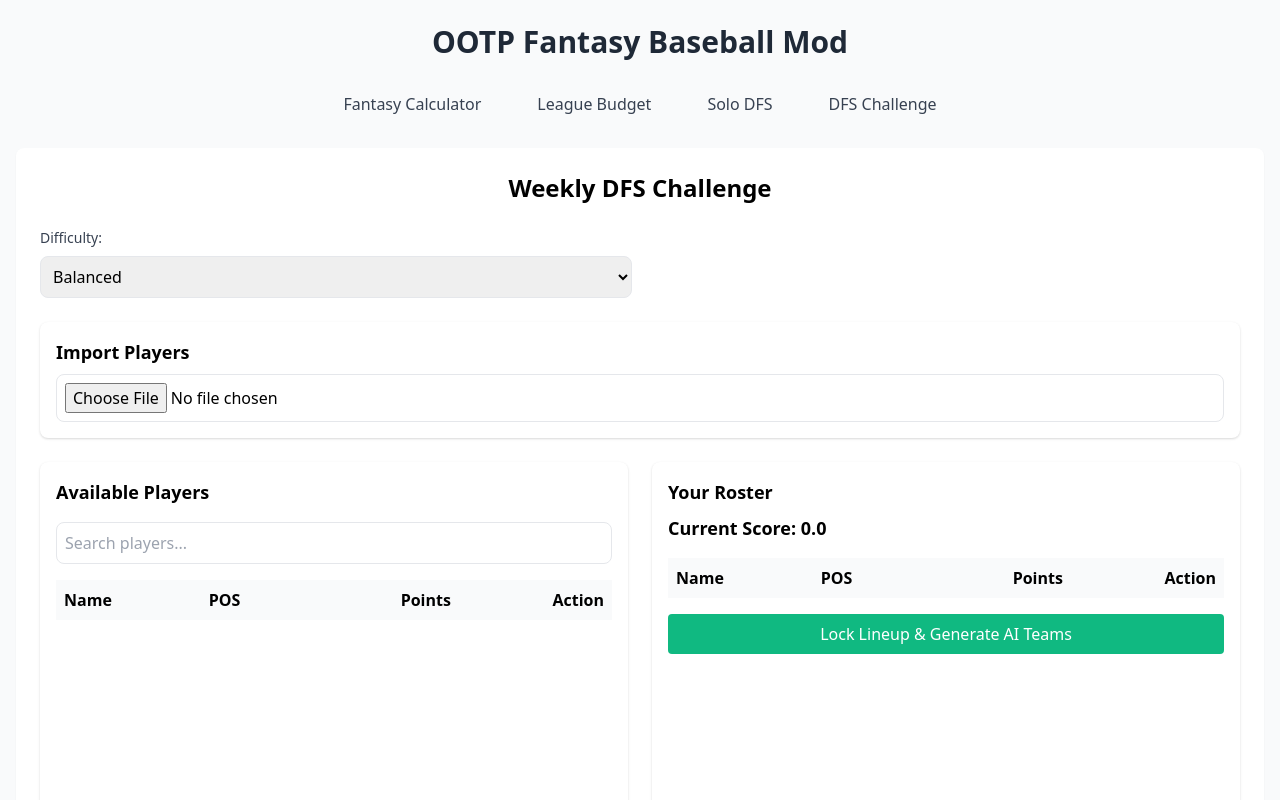
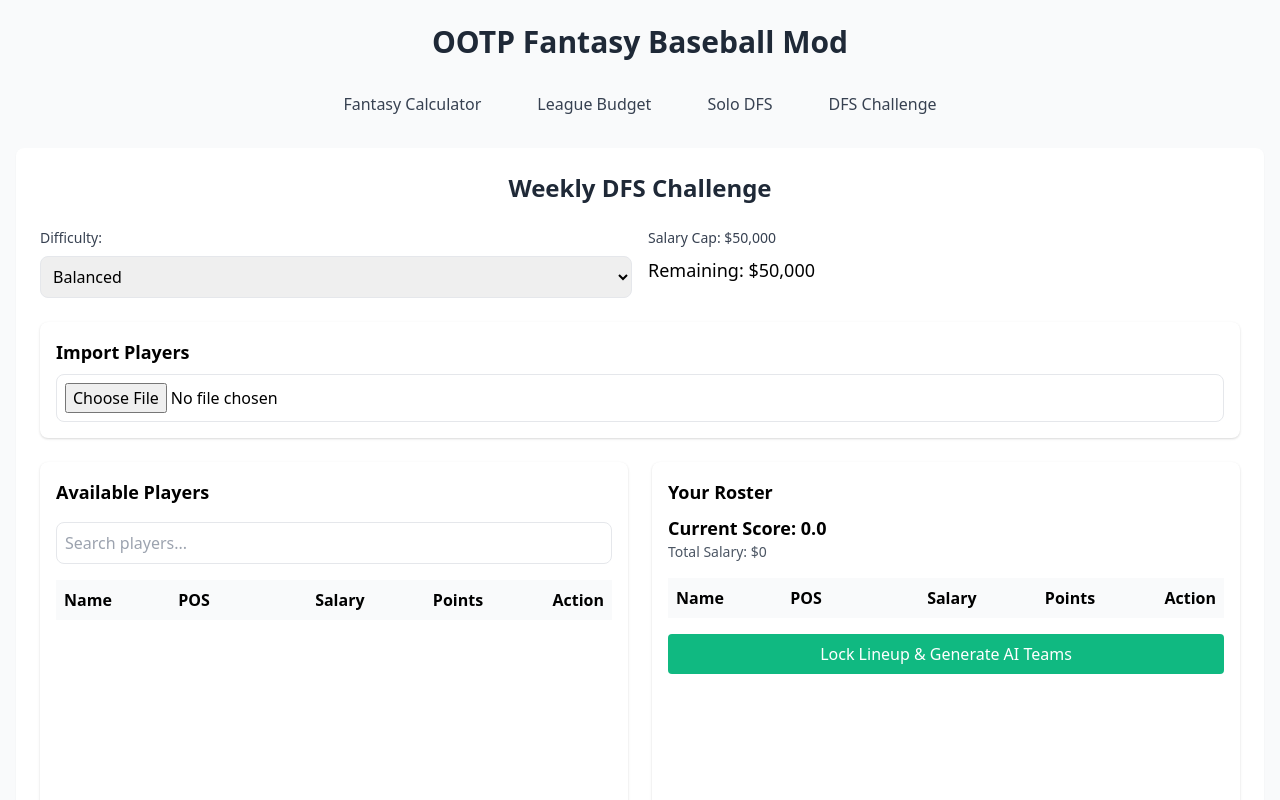
Before and after one commit to quarterback/SimBaseballCalc, a React (Create React App) app: page /dfs-ai in a window 1280 px wide. Shown: the top 800 px of the page. Built offline with nearby package versions, Linux system fonts and the light colour scheme.

Commit message:
Update DFSAI.js

```diff
--- a/src/DFSAI.js
+++ b/src/DFSAI.js
@@ -4,6 +4,7 @@ import Papa from 'papaparse';
 const DFSAI = () => {
   const [availablePlayers, setAvailablePlayers] = useState([]);
   const [userRoster, setUserRoster] = useState([]);
+  const [currentSalary, setCurrentSalary] = useState(0);
   const [currentScore, setCurrentScore] = useState(0);
   const [loadingStats, setLoadingStats] = useState(false);
   const [error, setError] = useState('');
@@ -11,14 +12,53 @@ const DFSAI = () => {
   const [difficulty, setDifficulty] = useState('balanced');
   const [aiTeams, setAiTeams] = useState([]);
   const [searchQuery, setSearchQuery] = useState('');
+  const [winner, setWinner] = useState(null);
 
-  const aiPersonalities = [
-    { name: 'KateParkfactor', strategy: 'venueAnalytics' },
-    { name: 'xWOBA_Warrior', strategy: 'advancedStats' },
-    { name: 'Sarah_Numbers', strategy: 'probabilityBased' },
-    { name: 'TomTheStacker', strategy: 'stackLineups' },
-    { name: 'AceHunter_Mike', strategy: 'elitePitcher' },
-    { name: 'ValueJohn_DFS', strategy: 'valueHunting' }
+  const SALARY_CAP = 50000;
+  const MIN_SALARY = 3000;
+
+  const ROSTER_REQUIREMENTS = {
+    'P': 2,
+    'C': 1,
+    '1B': 1,
+    '2B': 1,
+    '3B': 1,
+    'SS': 1,
+    'OF': 2,
+    'UTIL': 1
+  };
+
+  // Random username generation
+  const generateRandomUser = () => {
+    const prefixes = ['DFS', 'Fantasy', 'Ball', 'Base', 'Diamond', 'Stats', 'Money', 'Pro', 'Grinder', 'Daily'];
+    const suffixes = ['King', 'Queen', 'Champ', 'Master', 'Guru', 'Wizard', 'Beast', 'Expert', 'Boss', 'Shark'];
+    const numbers = () => Math.floor(Math.random() * 999).toString().padStart(2, '0');
+    const symbols = ['_', '', '.'];
+
+    const patterns = [
+      () => `${prefixes[Math.floor(Math.random() * prefixes.length)]}${symbols[Math.floor(Math.random() * symbols.length)]}${numbers()}`,
+      () => `${suffixes[Math.floor(Math.random() * suffixes.length)]}${symbols[Math.floor(Math.random() * symbols.length)]}${numbers()}`,
+      () => `${prefixes[Math.floor(Math.random() * prefixes.length)]}${suffixes[Math.floor(Math.random() * suffixes.length)]}`,
+      () => `The${suffixes[Math.floor(Math.random() * suffixes.length)]}${numbers()}`
+    ];
+
+    return patterns[Math.floor(Math.random() * patterns.length)]();
+  };
+
+  const generateCompetitorPool = (count = 20) => {
+    return Array(count).fill(null).map(() => ({
+      name: generateRandomUser(),
+      isRegular: false
+    }));
+  };
+
+  // Regular competitors (small pool that's always included)
+  const regularCompetitors = [
+    { name: 'DailyGrinder', isRegular: true },
+    { name: 'StatShark', isRegular: true },
+    { name: 'BaseballGuru', isRegular: true },
+    { name: 'MoneyMaker', isRegular: true },
+    { name: 'ProPlayer', isRegular: true }
   ];
 
   const processFile = async (file) => {
@@ -39,10 +79,14 @@ const DFSAI = () => {
 
           const processedPlayers = results.data.map(player => {
             const singles = (player.H || 0) - ((player['2B'] || 0) + (player['3B'] || 0) + (player.HR || 0));
+            const points = calculateFantasyPoints(player);
+            const salary = generateSalary(points, player.POS);
+
             return {
               ...player,
               '1B': singles,
-              points: calculateFantasyPoints(player)
+              points,
+              salary
             };
           });
 
@@ -61,7 +105,6 @@ const DFSAI = () => {
   };
 
   const calculateFantasyPoints = (player) => {
-    // Basic DraftKings scoring
     const scoring = {
       '1B': 3, '2B': 5, '3B': 8, 'HR': 10,
       'R': 2, 'RBI': 2, 'BB': 2, 'SB': 5,
@@ -76,78 +119,81 @@ const DFSAI = () => {
     }, 0);
   };
 
+  const generateSalary = (points, position) => {
+    const positionMultiplier = {
+      'P': 1.4,
+      'C': 1.2,
+      'SS': 1.15,
+      'OF': 0.9
+    }[position] || 1;
+
+    const baseSalary = points * 100 * positionMultiplier;
+    const randomizedSalary = baseSalary * (0.8 + Math.random() * 0.4);
+    return Math.max(MIN_SALARY, Math.round(randomizedSalary));
+  };
+
+  const validateRoster = (roster) => {
+    const positionCounts = roster.reduce((counts, player) => {
+      const pos = player.POS;
+      counts[pos] = (counts[pos] || 0) + 1;
+      return counts;
+    }, {});
+
+    // Check each position requirement except UTIL
+    for (const [pos, required] of Object.entries(ROSTER_REQUIREMENTS)) {
+      if (pos === 'UTIL') continue;
+      if ((positionCounts[pos] || 0) < required) {
+        return `Need ${required} ${pos} player${required > 1 ? 's' : ''}. Have ${positionCounts[pos] || 0}`;
+      }
+    }
+
+    // Validate total roster size accounts for UTIL
+    const requiredTotal = Object.values(ROSTER_REQUIREMENTS).reduce((a, b) => a + b, 0);
+    if (roster.length < requiredTotal) {
+      return `Need ${requiredTotal} total players (including 1 UTIL)`;
+    }
+
+    return null;
+  };
+
   const addToRoster = (player) => {
-    if (userRoster.length >= 9) {
-      setError('Roster is full (9 players maximum)');
+    if (userRoster.length >= 10) {
+      setError('Roster is full (10 players maximum)');
+      return;
+    }
+
+    const newSalary = currentSalary + player.salary;
+    if (newSalary > SALARY_CAP) {
+      setError(`Cannot add ${player.Name} - would exceed salary cap by $${(newSalary - SALARY_CAP).toLocaleString()}`);
+      return;
+    }
+
+    const positionError = validateRoster([...userRoster, player]);
+    if (positionError) {
+      setError(positionError);
       return;
     }
 
     const updatedRoster = [...userRoster, player];
     setUserRoster(updatedRoster);
+    setCurrentSalary(newSalary);
     updateScore(updatedRoster);
   };
 
   const removeFromRoster = (playerIndex) => {
     const updatedRoster = userRoster.filter((_, index) => index !== playerIndex);
+    const newSalary = updatedRoster.reduce((total, player) => total + player.salary, 0);
     setUserRoster(updatedRoster);
+    setCurrentSalary(newSalary);
     updateScore(updatedRoster);
   };
 
   const updateScore = (roster) => {
-    const score = roster.reduce((total, player) => total + (player.points || 0), 0);
+    const score = roster.reduce((total, player) => total + player.points, 0);
     setCurrentScore(score);
   };
 
-  const lockGame = () => {
-    if (userRoster.length !== 9) {
-      setError('Please select exactly 9 players before locking your lineup');
-      return;
-    }
-    setGameLocked(true);
-    generateAiTeams();
-  };
-const generateAiTeams = () => {
-  if (availablePlayers.length === 0) {
-    setError('No player data available.');
-    return;
-  }
-
-  const SALARY_CAP = 50000;
-  const MIN_SALARY = 3000;
-  const ROSTER_REQUIREMENTS = {
-    'P': 2,
-    'C': 1,
-    '1B': 1,
-    '2B': 1,
-    '3B': 1,
-    'SS': 1,
-    'OF': 2
-  };
-
-  // First, generate complete player pool with salaries and values
-  const enhancedPlayerPool = availablePlayers.map(player => {
-    // Generate salary based on performance and position
-    const positionMultiplier = {
-      'P': 1.4,
-      'C': 1.2,
-      'SS': 1.15,
-      'OF': 0.9
-    }[player.POS] || 1;
-
-    // Base salary on points with position adjustment
-    const baseSalary = Math.max(
-      MIN_SALARY,
-      Math.round(((player.points || 0) * 100 * positionMultiplier) * (0.8 + Math.random() * 0.4))
-    );
-
-    return {
-      ...player,
-      salary: baseSalary
-    };
-  });
-
-  const selectTeamPlayers = () => {
-    // Generate unique strategy for this team
+  const generateAiTeam = (competitor) => {
     const strategy = {
       powerFocus: Math.random(),
       contactFocus: Math.random(),
@@ -158,14 +204,12 @@ const generateAiTeams = () => {
     };
 
     let roster = [];
-    let remainingSalary = SALARY_CAP;
-    let availablePlayers = [...enhancedPlayerPool];
-    let selectedTeams = new Set();
+    let totalSalary = 0;
+    let availablePool = [...availablePlayers];
 
     const evaluatePlayer = (player) => {
-      let value = player.points || 0;
+      let value = player.points;
 
-      // Apply strategy weights
       if (player.POS?.includes('P')) {
         value *= (1 + strategy.pitchingFocus);
       } else {
@@ -173,57 +217,46 @@ const generateAiTeams = () => {
         value *= (1 + (player.AVG || 0) * strategy.contactFocus);
       }
 
-      // Value hunting modifier
       if (strategy.valueHunting) {
         value = value / player.salary;
       }
 
-      // Team stacking bonus
-      if (strategy.stackingPreference && selectedTeams.has(player.Team)) {
-        value *= 1.2;
-      }
-
-      // Add randomness based on risk tolerance
       value *= (1 - strategy.riskTolerance/2 + Math.random() * strategy.riskTolerance);
 
       return value;
     };
 
-    // Fill each position while respecting salary cap
+    // Fill required positions
     for (const [pos, count] of Object.entries(ROSTER_REQUIREMENTS)) {
-      const positionPlayers = availablePlayers
+      if (pos === 'UTIL') continue; // Handle UTIL separately
+
+      const positionPlayers = availablePool
         .filter(p => p.POS?.includes(pos))
-        .filter(p => p.salary <= remainingSalary)
+        .filter(p => p.salary <= SALARY_CAP - totalSalary)
         .sort((a, b) => evaluatePlayer(b) - evaluatePlayer(a));
 
       for (let i = 0; i < count && i < positionPlayers.length; i++) {
         const player = positionPlayers[i];
-        if (player && player.salary <= remainingSalary) {
-          roster.push(player);
-          remainingSalary -= player.salary;
-          selectedTeams.add(player.Team);
-          availablePlayers = availablePlayers.filter(p => p !== player);
-        }
+        roster.push(player);
+        totalSalary += player.salary;
+        availablePool = availablePool.filter(p => p !== player);
       }
     }
 
-    const totalPoints = roster.reduce((sum, player) => sum + (player.points || 0), 0);
-    const totalSalary = SALARY_CAP - remainingSalary;
+    // Add UTIL player
+    const utilPlayers = availablePool
+      .filter(p => !p.POS?.includes('P'))
+      .filter(p => p.salary <= SALARY_CAP - totalSalary)
+      .sort((a, b) => evaluatePlayer(b) - evaluatePlayer(a));
 
-    return {
-      roster,
-      totalPoints,
-      totalSalary,
-      remainingSalary
-    };
-  };
+    if (utilPlayers.length > 0) {
+      roster.push(utilPlayers[0]);
+      totalSalary += utilPlayers[0].salary;
+    }
 
-  // Generate AI teams
-  let teams = aiPersonalities.map(personality => {
-    const teamResult = selectTeamPlayers();
+    const totalPoints = roster.reduce((sum, player) => sum + player.points, 0);
+    let adjustedPoints = totalPoints;
 
-    // Apply difficulty modifier
-    let adjustedPoints = teamResult.totalPoints;
     if (difficulty === 'hard') {
       adjustedPoints *= 1.1;
     } else if (difficulty === 'easy') {
@@ -231,23 +264,50 @@ const generateAiTeams = () => {
     }
 
     return {
-      name: personality.name,
-      strategy: personality.strategy, // Keep for display but actual strategy is hidden
+      name: competitor.name,
       score: adjustedPoints,
-      roster: teamResult.roster,
-      salary: teamResult.totalSalary,
-      remainingSalary: teamResult.remainingSalary
+      roster: roster,
+      salary: totalSalary,
+      remainingSalary: SALARY_CAP - totalSalary
     };
-  });
+  };
 
-  // Sort teams by score
-  teams.sort((a, b) => b.score - a.score);
-  setAiTeams(teams);
-};
+  const lockGame = () => {
+    if (userRoster.length !== 10) {
+      setError('Must have exactly 10 players (including UTIL) to lock lineup');
+      return;
+    }
+
+    const positionError = validateRoster(userRoster);
+    if (positionError) {
+      setError(positionError);
+      return;
+    }
+
+    // Generate AI teams
+    const competitors = [
+      ...regularCompetitors.slice(0, 5),
+      ...generateCompetitorPool(15)
+    ].sort(() => Math.random() - 0.5).slice(0, 15);
+
+    const aiResults = competitors.map(competitor => generateAiTeam(competitor));
+
+    // Add user to results
+    const allResults = [
+      { name: 'You', score: currentScore, roster: userRoster, salary: currentSalary },
+      ...aiResults
+    ].sort((a, b) => b.score - a.score);
+
+    setAiTeams(allResults);
+    setWinner(allResults[0]);
+    setGameLocked(true);
+  };
 
   return (
     <div className="space-y-6">
-      <h2 className="text-2xl font-bold text-center">Weekly DFS Challenge</h2>
+      <h2 className="text-2xl font-bold text-center text-gray-800 mb-4">
+        Weekly DFS Challenge
+      </h2>
 
       {error && (
         <div className="bg-red-100 border border-red-400 text-red-700 px-4 py-3 rounded relative">
@@ -270,6 +330,15 @@ const generateAiTeams = () => {
             <option value="balanced">Balanced</option>
             <option value="hard">Hard</option>
           </select>
+        </div>
+
+        <div>
+          <label className="block text-sm font-medium text-gray-700 mb-2">
+            Salary Cap: ${SALARY_CAP.toLocaleString()}
+          </label>
+          <div className="text-lg font-medium">
+            Remaining: ${(SALARY_CAP - currentSalary).toLocaleString()}
+          </div>
         </div>
       </div>
 
@@ -298,10 +367,11 @@ const generateAiTeams = () => {
           />
           <div className="h-96 overflow-y-auto">
             <table className="min-w-full">
-              <thead className="bg-gray-50">
+            <thead className="bg-gray-50">
                 <tr>
                   <th className="p-2 text-left">Name</th>
                   <th className="p-2 text-left">POS</th>
+                  <th className="p-2 text-right">Salary</th>
                   <th className="p-2 text-right">Points</th>
                   <th className="p-2 text-right">Action</th>
                 </tr>
@@ -316,6 +386,7 @@ const generateAiTeams = () => {
                     <tr key={idx} className="border-t">
                       <td className="p-2">{player.Name}</td>
                       <td className="p-2">{player.POS}</td>
+                      <td className="p-2 text-right">${player.salary?.toLocaleString()}</td>
                       <td className="p-2 text-right">{player.points?.toFixed(1)}</td>
                       <td className="p-2 text-right">
                         <button
@@ -340,12 +411,16 @@ const generateAiTeams = () => {
             <p className="text-lg font-semibold">
               Current Score: {currentScore.toFixed(1)}
             </p>
+            <p className="text-sm text-gray-600">
+              Total Salary: ${currentSalary.toLocaleString()}
+            </p>
           </div>
           <table className="min-w-full">
             <thead className="bg-gray-50">
               <tr>
                 <th className="p-2 text-left">Name</th>
                 <th className="p-2 text-left">POS</th>
+                <th className="p-2 text-right">Salary</th>
                 <th className="p-2 text-right">Points</th>
                 <th className="p-2 text-right">Action</th>
               </tr>
@@ -355,6 +430,7 @@ const generateAiTeams = () => {
                 <tr key={idx} className="border-t">
                   <td className="p-2">{player.Name}</td>
                   <td className="p-2">{player.POS}</td>
+                  <td className="p-2 text-right">${player.salary?.toLocaleString()}</td>
                   <td className="p-2 text-right">{player.points?.toFixed(1)}</td>
                   <td className="p-2 text-right">
                     <button
@@ -372,7 +448,7 @@ const generateAiTeams = () => {
 
           <button
             onClick={lockGame}
-            disabled={gameLocked || userRoster.length !== 9}
+            disabled={gameLocked || userRoster.length !== 10}
             className="mt-4 w-full bg-green-500 text-white p-2 rounded hover:bg-green-600 disabled:opacity-50"
           >
             Lock Lineup & Generate AI Teams
@@ -387,21 +463,16 @@ const generateAiTeams = () => {
           <table className="min-w-full">
             <thead className="bg-gray-50">
               <tr>
-                <th className="p-2 text-left">User/AI</th>
-                <th className="p-2 text-left">Strategy</th>
+                <th className="p-2 text-left">Rank</th>
+                <th className="p-2 text-left">User</th>
                 <th className="p-2 text-right">Score</th>
               </tr>
             </thead>
             <tbody>
-              <tr className="border-t">
-                <td className="p-2">You</td>
-                <td className="p-2">User</td>
-                <td className="p-2 text-right">{currentScore.toFixed(1)}</td>
-              </tr>
               {aiTeams.map((team, idx) => (
-                <tr key={idx} className="border-t">
+                <tr key={idx} className={`border-t ${team.name === 'You' ? 'bg-blue-50' : ''}`}>
+                  <td className="p-2">{idx + 1}</td>
                   <td className="p-2">{team.name}</td>
-                  <td className="p-2">{team.strategy}</td>
                   <td className="p-2 text-right">{team.score.toFixed(1)}</td>
                 </tr>
               ))}
@@ -409,6 +480,24 @@ const generateAiTeams = () => {
           </table>
         </div>
       )}
+
+      {/* Winner Display */}
+      {winner && (
+        <div className="bg-green-50 p-4 rounded-lg mt-4">
+          <h3 className="text-lg font-bold">🏆 Winning Lineup - {winner.name}</h3>
+          <div className="grid grid-cols-1 md:grid-cols-2 gap-4 mt-2">
+            {winner.roster.map((player, idx) => (
+              <div key={idx} className="flex justify-between">
+                <span>{player.Name} ({player.POS})</span>
+                <span>${player.salary?.toLocaleString()}</span>
+              </div>
+            ))}
+          </div>
+          <div className="mt-2 text-right">
+            <span className="font-bold">Total Score: {winner.score.toFixed(1)}</span>
+          </div>
+        </div>
+      )}
     </div>
   );
 };
```
